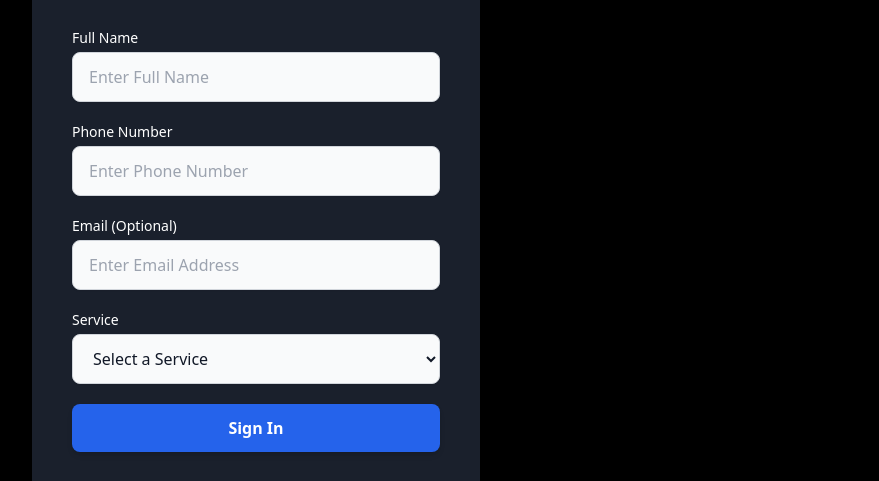
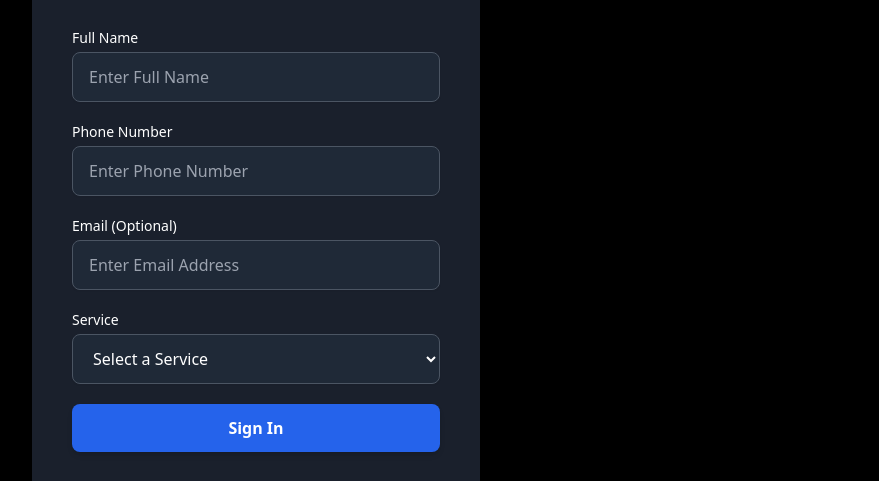
Before and after one commit to Claywoman/kiosk-system, a plain HTML site: page index.html in a window 1280 px wide. Shown: the part 175-656 px from the top of the page, without its empty margins (384-1263 px from the left). Drawn offline with nearby package versions, Linux system fonts and the light colour scheme.

Commit message:
Add files via upload

```diff
--- a/styles.css
+++ b/styles.css
@@ -165,3 +165,18 @@ html.dark a {
 html.dark #welcome-text {
     color: #ffffff !important;
 }
+/* Manual Dark Mode Overrides - Input Fields */
+html.dark input[type="text"],
+html.dark input[type="tel"],
+html.dark input[type="email"],
+html.dark select {
+    background-color: #1f2937 !important; /* Force a dark background for inputs/selects */
+    color: #ffffff !important; /* Force text inside inputs/selects to white */
+    border-color: #4b5563 !important; /* Optional: Adjust border color for dark inputs */
+}
+
+/* Optional: Ensure placeholder text is visible in dark mode inputs */
+html.dark input::placeholder,
+html.dark select::placeholder {
+    color: #9ca3af !important; /* A lighter gray for placeholders */
+}
```
